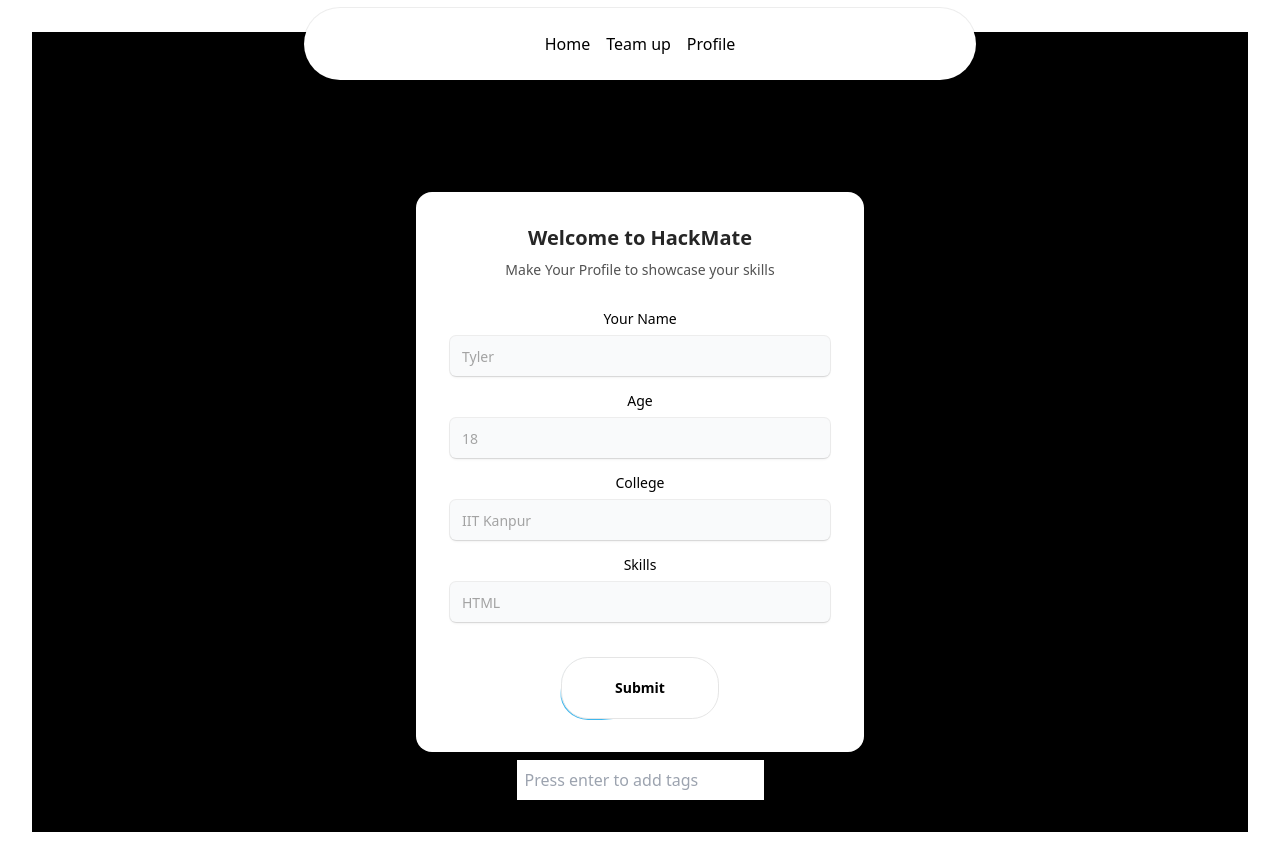
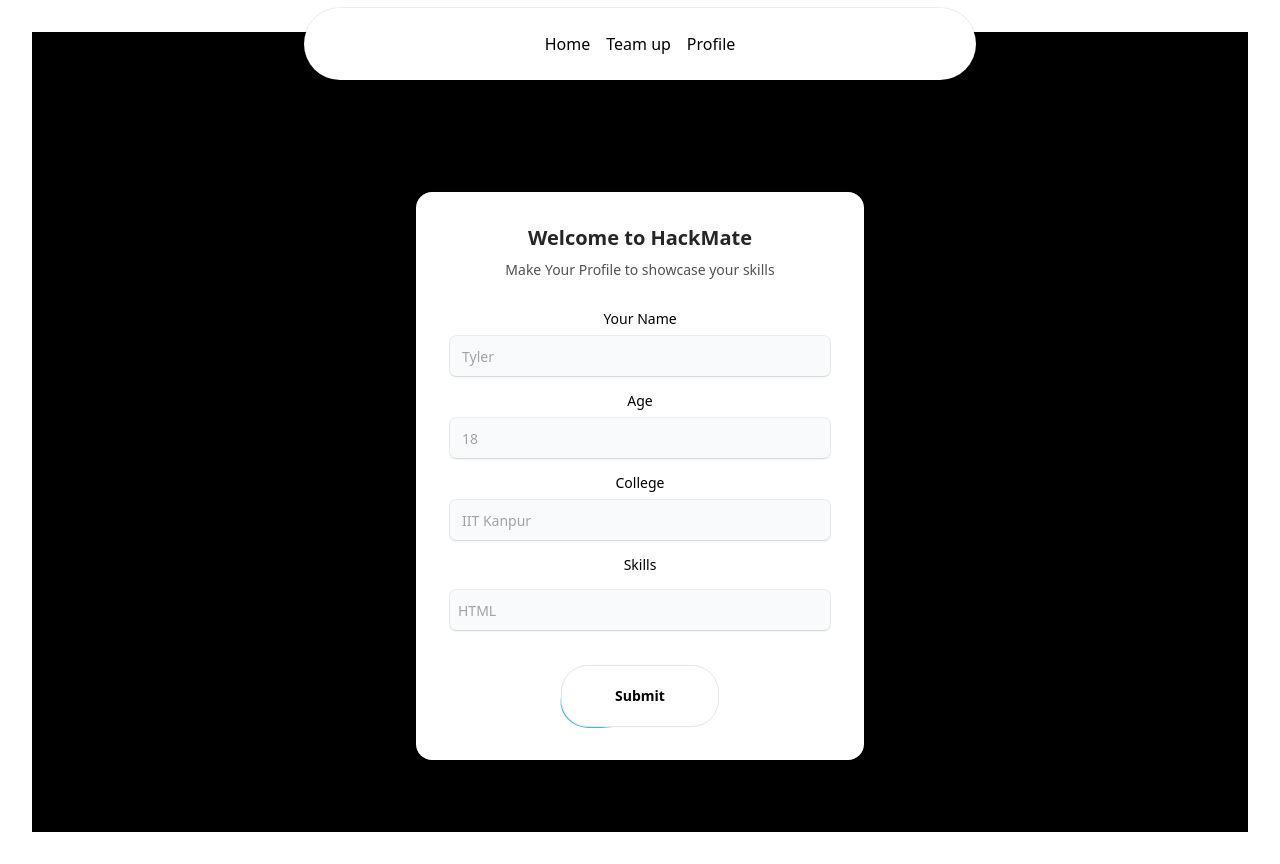
Before and after one commit to nitintwt/HackMate, a React (Vite) app in the folder HackMate/: page /profile in a window 1280 px wide. Built offline with nearby package versions, Linux system fonts and the light colour scheme.

Commit message:
profle section done

```diff
--- a/HackMate/src/appwrite/config.js
+++ b/HackMate/src/appwrite/config.js
@@ -22,7 +22,7 @@
         }
       )
     } catch (error) {
-      console.log("Appwrite service :: createPost :: error", error);
+      console.log("Some Error occurred while creating your Profile:", error);
     }
   }
   return {
--- a/HackMate/src/components/Profile/Profile.jsx
+++ b/HackMate/src/components/Profile/Profile.jsx
@@ -6,7 +6,6 @@
   return (
     <div className='bg-black min-h-screen pt-40'>
       <ProfileInputBox/>
-      <SkillsInput/>
     </div>
   )
 }
--- a/HackMate/src/components/Profile/ProfileInput.jsx
+++ b/HackMate/src/components/Profile/ProfileInput.jsx
@@ -2,30 +2,27 @@
 import { Label } from "../ui/label";
 import { Input } from "../ui/input";
 import { cn } from "../../utils/cn";
-import {
-  IconBrandGithub,
-  IconBrandGoogle,
-  IconBrandOnlyfans,
-} from "@tabler/icons-react";
 import { Button } from "../ui/moving-border";
 import service from "../../appwrite/config";
-import { Navigate, useNavigate } from "react-router-dom";
+import { useNavigate } from "react-router-dom";
+import { SkillsInput } from "../ui/SkillsInput";
 
 export function ProfileInputBox() {
-  const [name , setName]= useState()
-  const [age , setAge]=useState()
-  const [college , setCollege]=useState()
+  const [name , setName]= useState('')
+  const [age , setAge]=useState('')
+  const [college , setCollege]=useState('')
   const [skills , setSkills]=useState([])
   const navigate= useNavigate()
 
   const handleSubmit = async()=>{
     if (name.trim()==='') return alert("write your name");
+    const skillsInString= JSON.stringify(skills)
     try {
        await service.createProfile({
         Name:name,
         College:college,
         Age:age,
-        Skills:skills,
+        Skills:skillsInString,
       })
       navigate('/')
     } catch (error) {
@@ -59,8 +56,8 @@
           <Input id="college" placeholder="IIT Kanpur" type="text" value={college} onChange={(e)=> setCollege(e.target.value)} />
         </LabelInputContainer>
         <LabelInputContainer className="mb-4">
-          <Label htmlFor="skills">Skills</Label>
-          <Input id="skills" placeholder="HTML" type="text" value={skills} onChange={(e)=> setSkills(e.target.value)} />
+          <Label htmlFor="skills" >Skills</Label>
+          <SkillsInput userSkills={skills} setUserSkills={setSkills}/>
         </LabelInputContainer>
       </form>
       <Button
--- a/HackMate/src/components/ui/SkillsInput.jsx
+++ b/HackMate/src/components/ui/SkillsInput.jsx
@@ -1,33 +1,35 @@
-import { useState } from "react";
+import { useState , useEffect} from "react";
+import { Label } from "../ui/label";
+import { Input } from "../ui/input";
 
-export const SkillsInput = () => {
-  let [skills, setSkills] = useState([]);
+export const SkillsInput = ({userSkills , setUserSkills}) => {
   const [input , setInput]=useState('')
 
   const removeSkills = (indexx) => {
-    setSkills((prevSkills) => prevSkills.filter((_, index) => index !== indexx));
+    setUserSkills((prevSkills) => prevSkills.filter((_, index) => index !== indexx));
 
   };
 
   const addskills = (e) => {
     if (e.key =='Enter'  && input.trim() !== '') {
-      setSkills((prev)=> [...prev , input])
+      setUserSkills((prev)=> [...prev , input])
       setInput('')
-      console.log(skills)
+      //console.log(skills)
     }
   };
+
 
   return (
     <div className="tags-input w-full max-w-screen-md mx-auto">
       <ul id="tags" className="flex flex-wrap p-0 mt-2">
-        {skills.map((skill, index) => (
+        {userSkills.map((skill, index) => (
           <li
               key={index}
-            className="tag flex items-center justify-center bg-gray text-white px-2 py-1 rounded mr-2 mb-2"
+              className="tag flex items-center justify-center bg-gray-700 text-white px-2 py-1 rounded mr-2 mb-2"
             >
-            <span className="tag-title text-white">{skill}</span>
+              <Label>{skill}</Label>
               <span
-              className="tag-close-icon ml-2 text-blue-500 bg-white rounded-full cursor-pointer"
+                className="tag-close-icon ml-2 text-white  rounded-full cursor-pointer"
                 onClick={() => removeSkills(index)}
               >
                 x
@@ -35,12 +37,12 @@
             </li>
         ))}
       </ul>
-      <input
+      <Input
         type="text"
         value={input}
         onChange={(e)=> setInput(e.target.value)}
         onKeyUp={addskills}
-        placeholder="Press enter to add tags"
+        placeholder="HTML"
         className="flex-1 border-none h-10 px-2 font-normal focus:outline-none"
       />
     </div>
```
Lines whose indentation alone changed are shown as unchanged.
